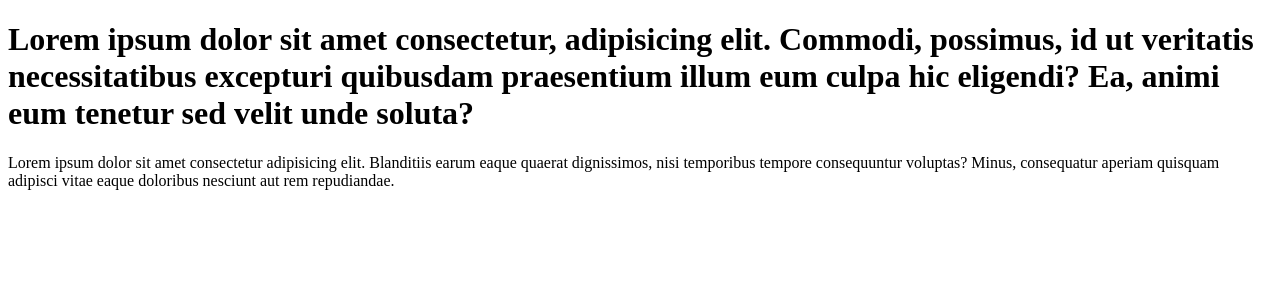
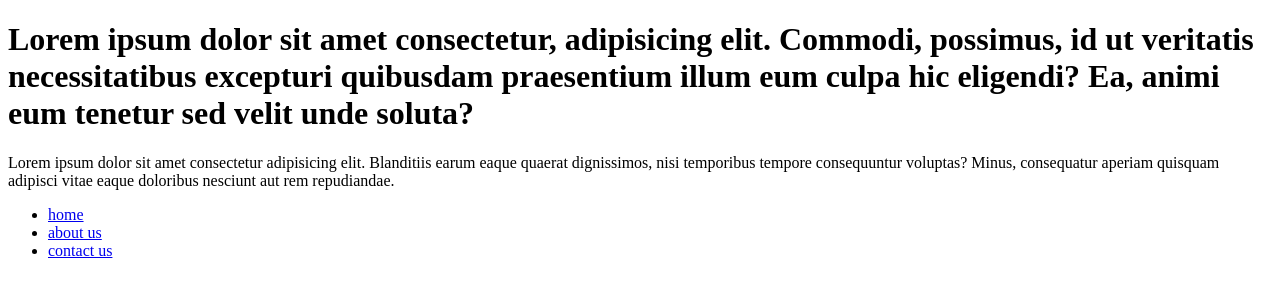
Before and after one commit to mirushi2/learn-git, a plain HTML site: page index.html in a window 1280 px wide. Drawn offline with Linux system fonts and the light colour scheme.

Commit message:
added list to index.html

```diff
--- a/index.html
+++ b/index.html
@@ -8,5 +8,9 @@
 <body>
     <h1>Lorem ipsum dolor sit amet consectetur, adipisicing elit. Commodi, possimus, id ut veritatis necessitatibus excepturi quibusdam praesentium illum eum culpa hic eligendi? Ea, animi eum tenetur sed velit unde soluta?</h1>
     <p>Lorem ipsum dolor sit amet consectetur adipisicing elit. Blanditiis earum eaque quaerat dignissimos, nisi temporibus tempore consequuntur voluptas? Minus, consequatur aperiam quisquam adipisci vitae eaque doloribus nesciunt aut rem repudiandae.</p>
+    <ul><li> <a href="#">home</a></li>
+        <li><a href="#">about us</a></li>
+        <li><a href="#">contact us</a></li>
+    </ul>
 </body>
 </html>
```
